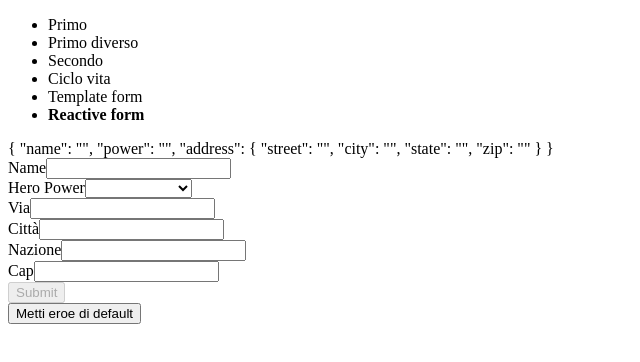
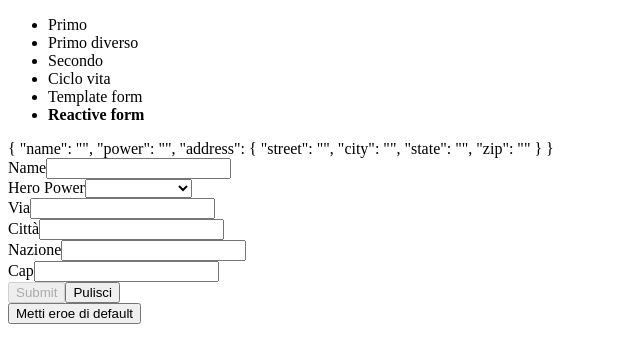
Before and after one commit to LukeSkywa/DemoBergamo, an Angular app: page /reactive-form in a window 1280 px wide. Shown: the top 362 px of the page, without its empty margins (0-640 px from the left). Built offline with nearby package versions, Linux system fonts and the light colour scheme.

Commit message:
utilizzo reset e submit + aggiunta stile css

```diff
--- a/src/app/forms/reactive-form/reactive-form.component.html
+++ b/src/app/forms/reactive-form/reactive-form.component.html
@@ -1,4 +1,4 @@
-<form [formGroup]="heroForm">
+<form [formGroup]="heroForm" (ngSubmit)="addHero()">
     {{heroForm.value | json}}
     <div>
         <label for="name">Name</label>
@@ -31,5 +31,7 @@
         </div>
     </div>
     <button type="submit" [disabled]="heroForm.status === 'INVALID'">Submit</button>
+    <button (click)="clearHero()">Pulisci</button>
 </form>
 <button (click)="setDefault()"> Metti eroe di default</button>
+<p *ngFor="let hero of heroList">{{hero.name}} - {{hero.power}}</p>
--- a/src/app/forms/reactive-form/reactive-form.component.scss
+++ b/src/app/forms/reactive-form/reactive-form.component.scss
@@ -0,0 +1,3 @@
+.ng-invalid.ng-dirty:not(form) {
+    border: 1px solid red;
+}
--- a/src/app/forms/reactive-form/reactive-form.component.ts
+++ b/src/app/forms/reactive-form/reactive-form.component.ts
@@ -10,6 +10,7 @@ export class ReactiveFormComponent implements OnInit {
   powers: string[] = ['Super velocità', 'Super forza', 'Indistruttibilità'];
 
   heroForm: FormGroup
+  heroList: { name: string, power: string }[] = [];
 
   get nameControl(): FormControl{
     return this.heroForm.get('name') as FormControl;
@@ -48,4 +49,18 @@ export class ReactiveFormComponent implements OnInit {
   ngOnInit(): void {
   }
 
+  addHero(){
+    this.heroList.push({
+      name: this.nameControl.value,
+      power: this.powerControl.value
+    });
+    this.clearHero();
+  }
+
+  clearHero(){
+    this.heroForm.reset({
+      name: 'Gohan'
+    });
+  }
+
 }
```
